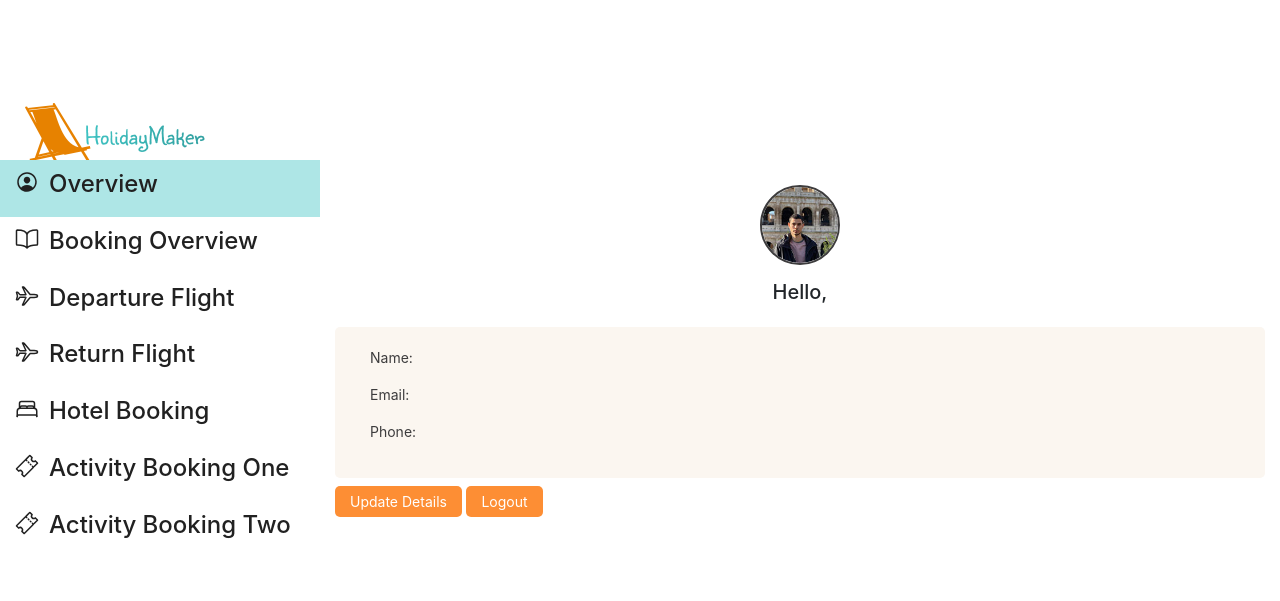
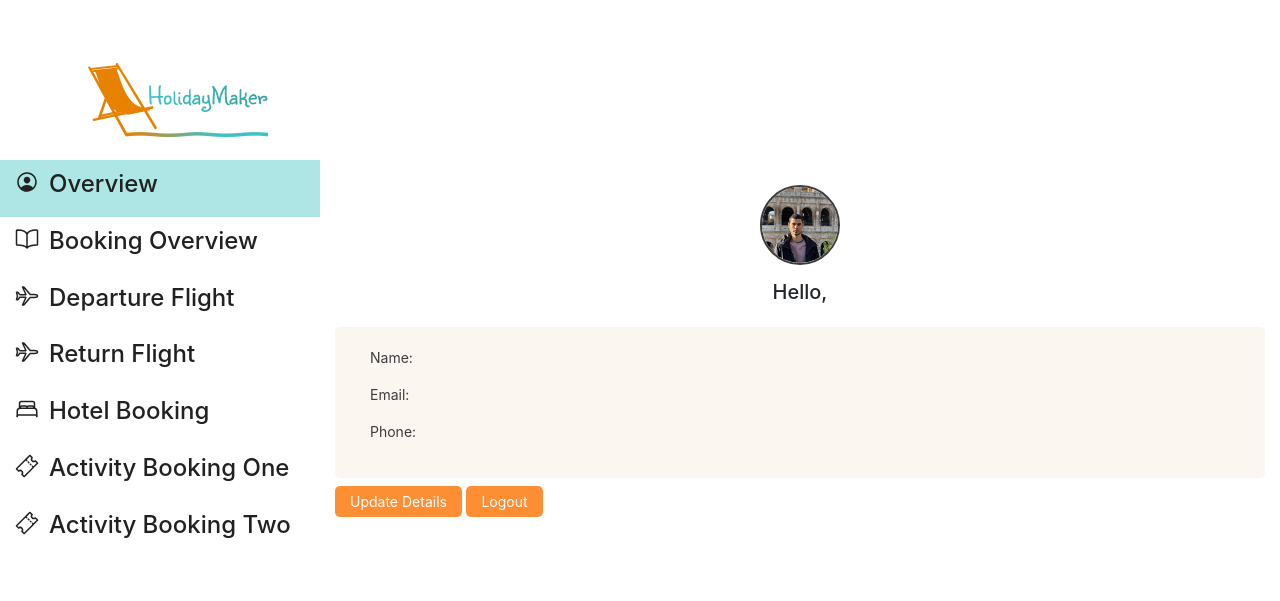
Before and after one commit to gbss91/WebApp-CA2, a website: page public/profile.html in a window 1280 px wide. Drawn offline with nearby package versions, Linux system fonts and the light colour scheme; no server answers.

Commit message:
Updated style

```diff
--- a/public/css/style.css
+++ b/public/css/style.css
@@ -33,7 +33,7 @@ p {
 }
 
 #logo {
-    height: 15vh;
+    height: 10vh;
 }
 
 .menu-row:hover {
@@ -129,9 +129,13 @@ p {
 }
 
 .logo-container {
-    padding-top: 5vh;
 
 }
+
+#logo-img{
+	padding-left: 5%;
+}
+
 .user-container {
     padding-top: 5vh;
 }
@@ -283,7 +287,6 @@ input {
     background-color: #fbf6f0;
     border-radius: 5px;
     padding: 20px;
-
 }
 
 /*#overview-nameL {
```
